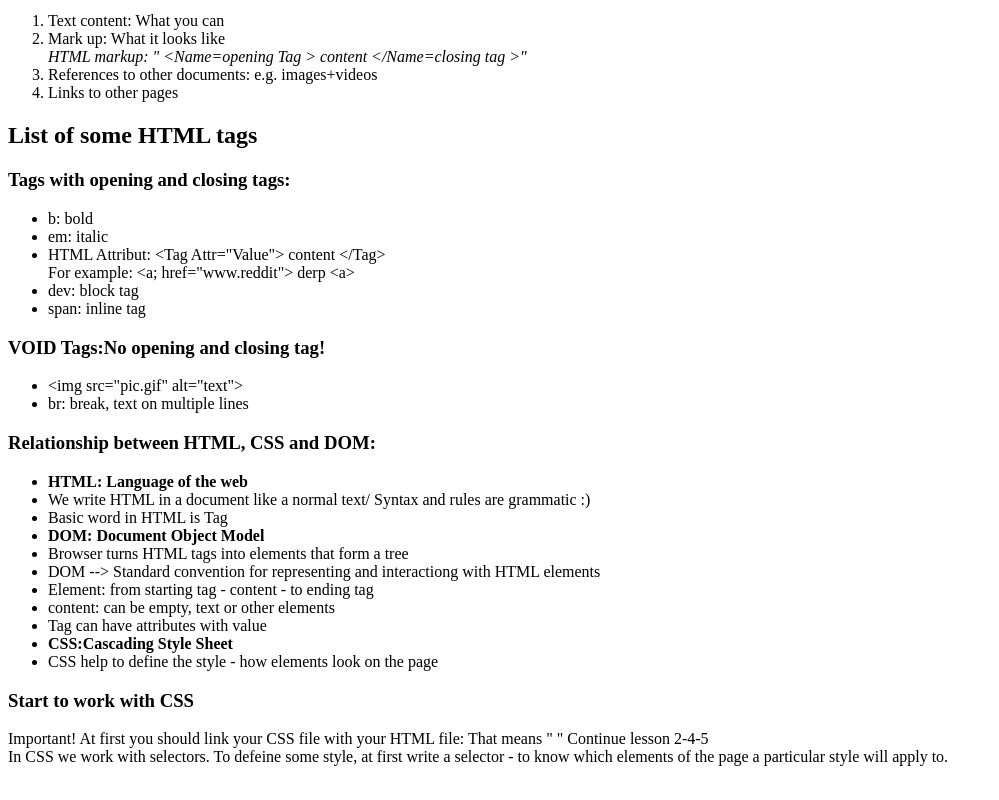
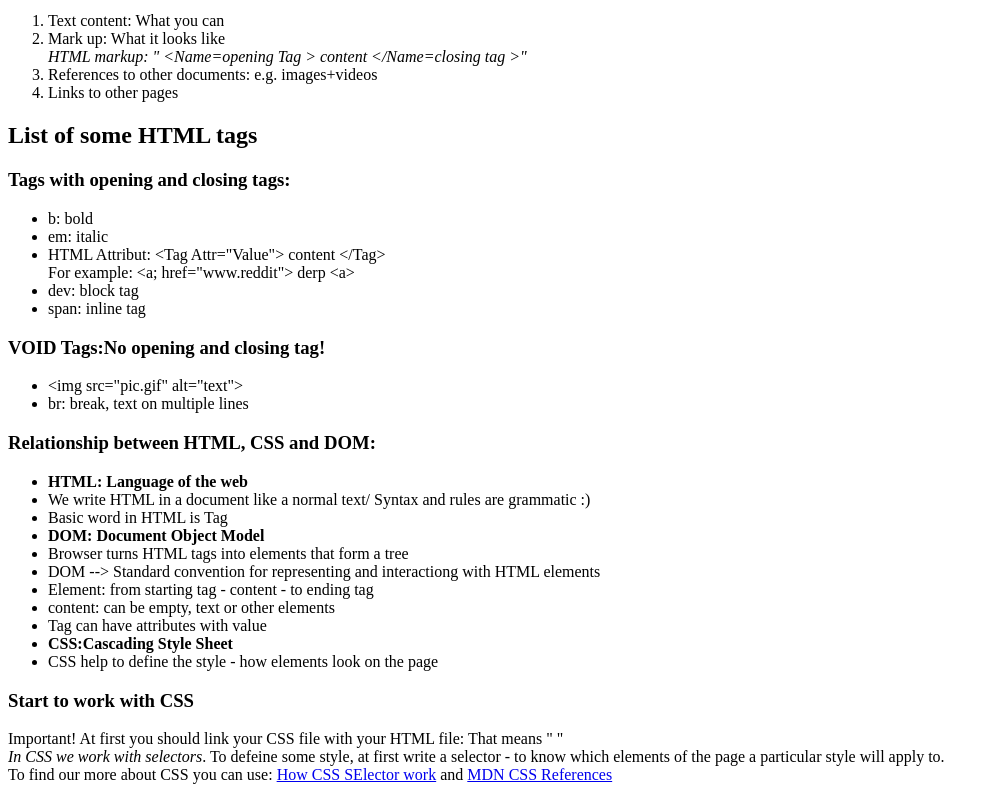
Before and after one commit to mimifi/my_first_project, a plain HTML site: page my_first_project.html in a window 1280 px wide. Shown: the part 504-1304 px from the top of the page, without its empty margins (0-999 px from the left). Drawn offline with Linux system fonts and the light colour scheme.

Commit message:
make a corection in CSS part

```diff
--- a/my_first_project.html
+++ b/my_first_project.html
@@ -106,8 +106,13 @@
     <p>Important! At first you should link your CSS file with your HTML file: That means "
 
       <head>
-        <link rel="stylsheet" href="pfad von " css-name.css "</head>" Continue lesson 2-4-5<br>In CSS we work with selectors. To defeine some style, at first write a selector - to know which elements of the page
-        a particular style will apply to.
+        <link rel="stylsheet" href="pfad von " css-name.css "</head>" <br>
+        <em>In CSS we work with selectors</em>. To defeine some style, at first write a selector - to know which elements of
+        the page a particular style will apply to.
+        <br> To find our more about CSS you can use:
+        <a href="https://css-tricks.com/how-css-selectors-work/">How CSS SElector work</a> and
+        <a href="https://developer.mozilla.org/en-US/docs/Web/CSS/Reference">MDN CSS References</a>
+
     </p>
   </div>
 
```
